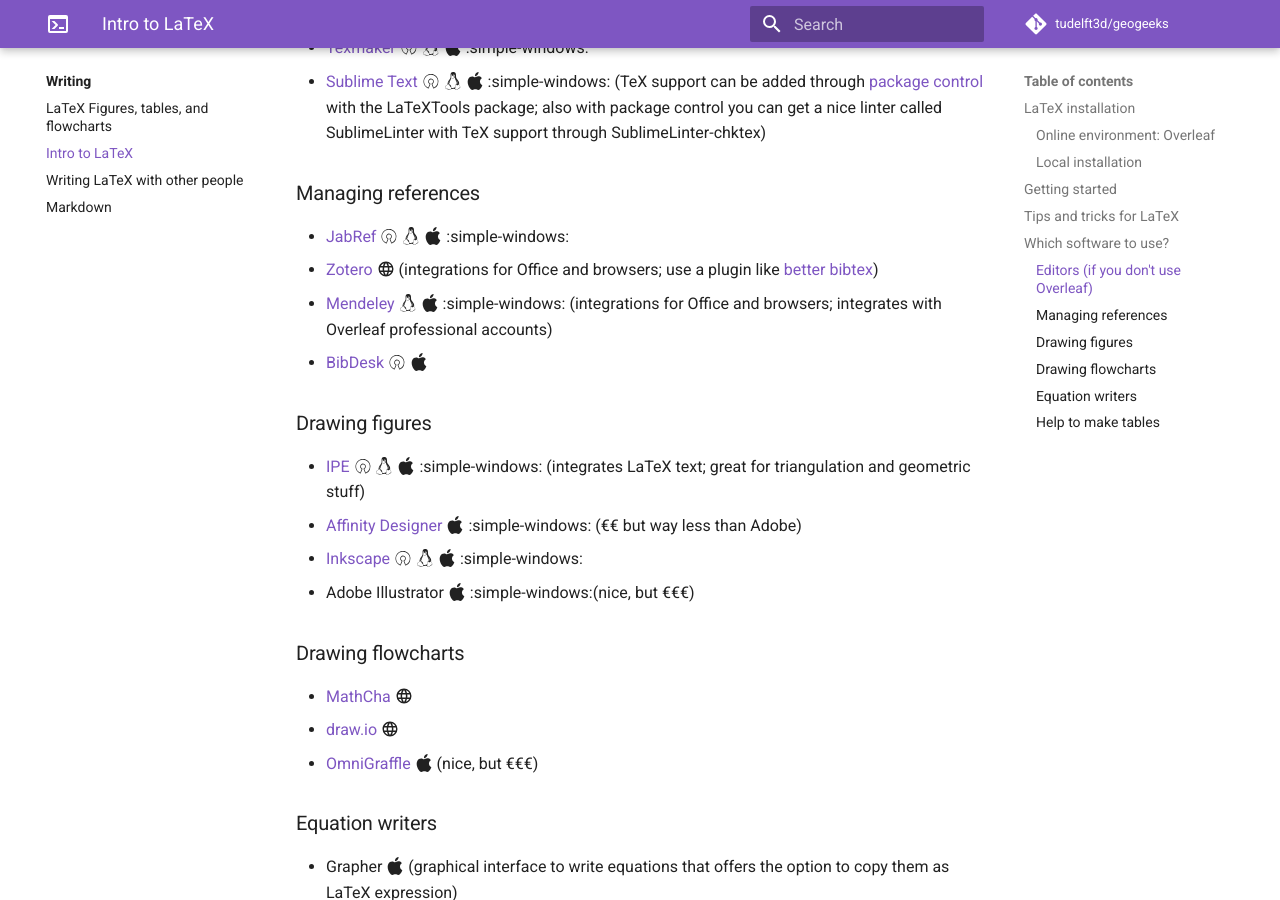
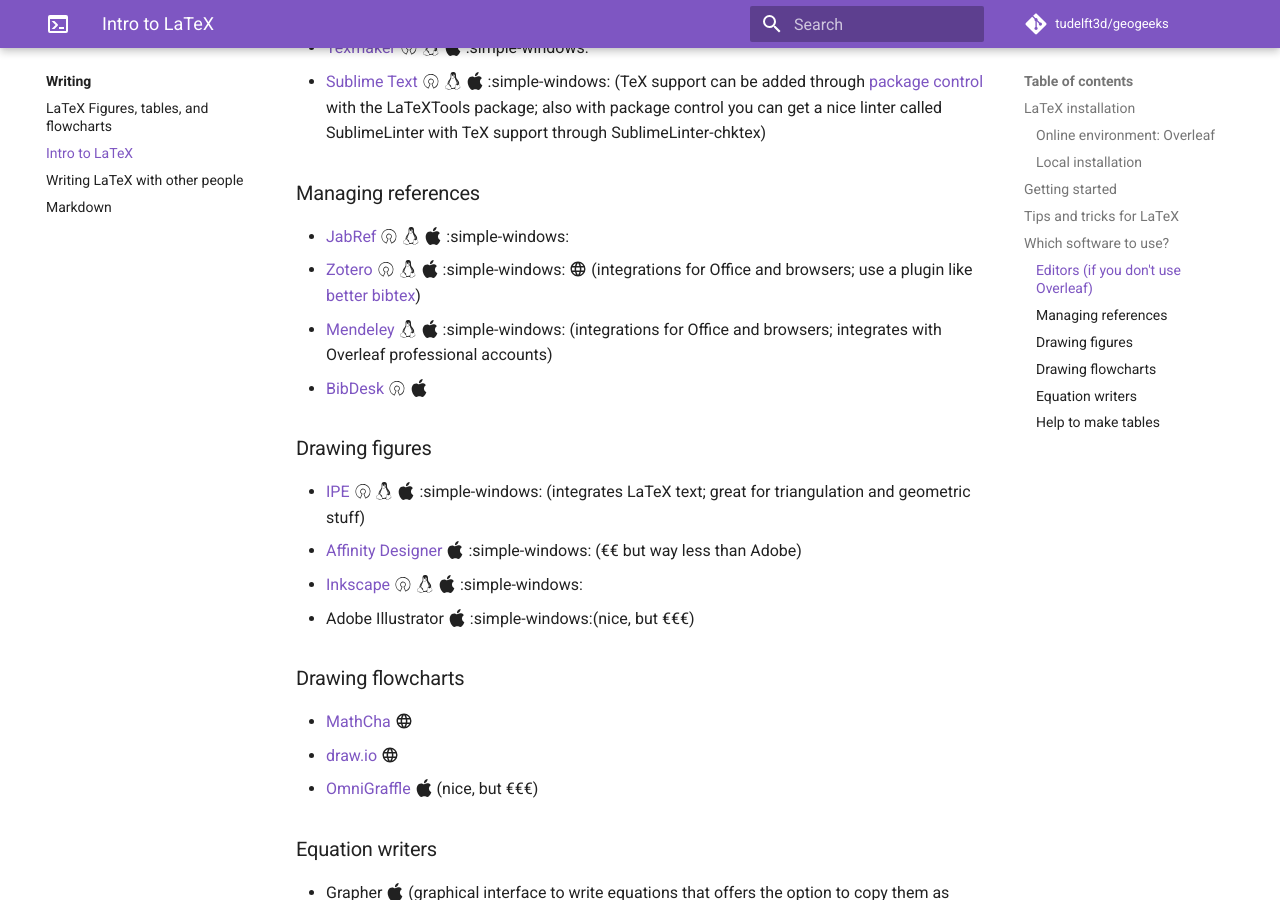
Before and after one commit to tudelft3d/geogeeks, an MkDocs documentation site: the page built from docs/writing/latexintro.md, in a window 1280 px wide and 900 px high, scrolled down 2027 px. Built offline with MkDocs 1.6.1 and Material for MkDocs 9.7.7, drawn with Linux system fonts in a browser that asks for light colours; comment, search, counter and statistics services are not loaded.

Commit message:
Update Zotero, it's open source

```diff
--- a/docs/writing/latexintro.md
+++ b/docs/writing/latexintro.md
@@ -59,7 +59,7 @@
 ### Managing references
 
   - [JabRef](http://jabref.sourceforge.net) :material-open-source-initiative: :simple-linux: :simple-apple: :simple-windows:
-  - [Zotero](https://www.zotero.org/) :material-web: (integrations for Office and browsers; use a plugin like [better bibtex](https://retorque.re/zotero-better-bibtex/))
+  - [Zotero](https://www.zotero.org/) :material-open-source-initiative: :simple-linux: :simple-apple: :simple-windows: :material-web: (integrations for Office and browsers; use a plugin like [better bibtex](https://retorque.re/zotero-better-bibtex/))
   - [Mendeley](https://www.mendeley.com/) :simple-linux: :simple-apple: :simple-windows: (integrations for Office and browsers; integrates with Overleaf professional accounts)
   - [BibDesk](https://bibdesk.sourceforge.io) :material-open-source-initiative:  :simple-apple:
 
```
